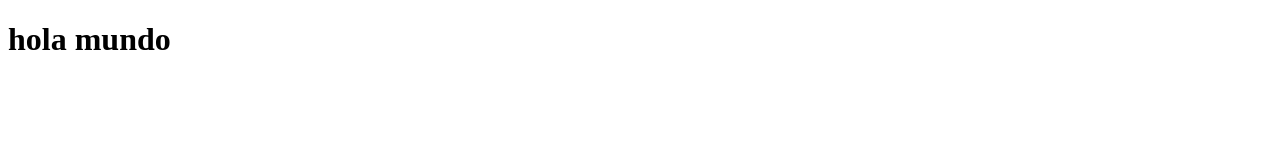
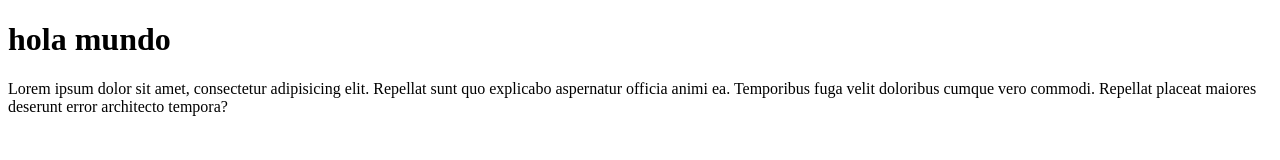
Before and after one commit to fcsticr/projecttest, a plain HTML site: page index.html in a window 1280 px wide. Drawn offline with Linux system fonts and the light colour scheme.

Commit message:
segundocommit

```diff
--- a/index.html
+++ b/index.html
@@ -8,5 +8,6 @@
 </head>
 <body>
     <h1>hola mundo</h1>
+    <p>Lorem ipsum dolor sit amet, consectetur adipisicing elit. Repellat sunt quo explicabo aspernatur officia animi ea. Temporibus fuga velit doloribus cumque vero commodi. Repellat placeat maiores deserunt error architecto tempora?</p>
 </body>
 </html>
```
